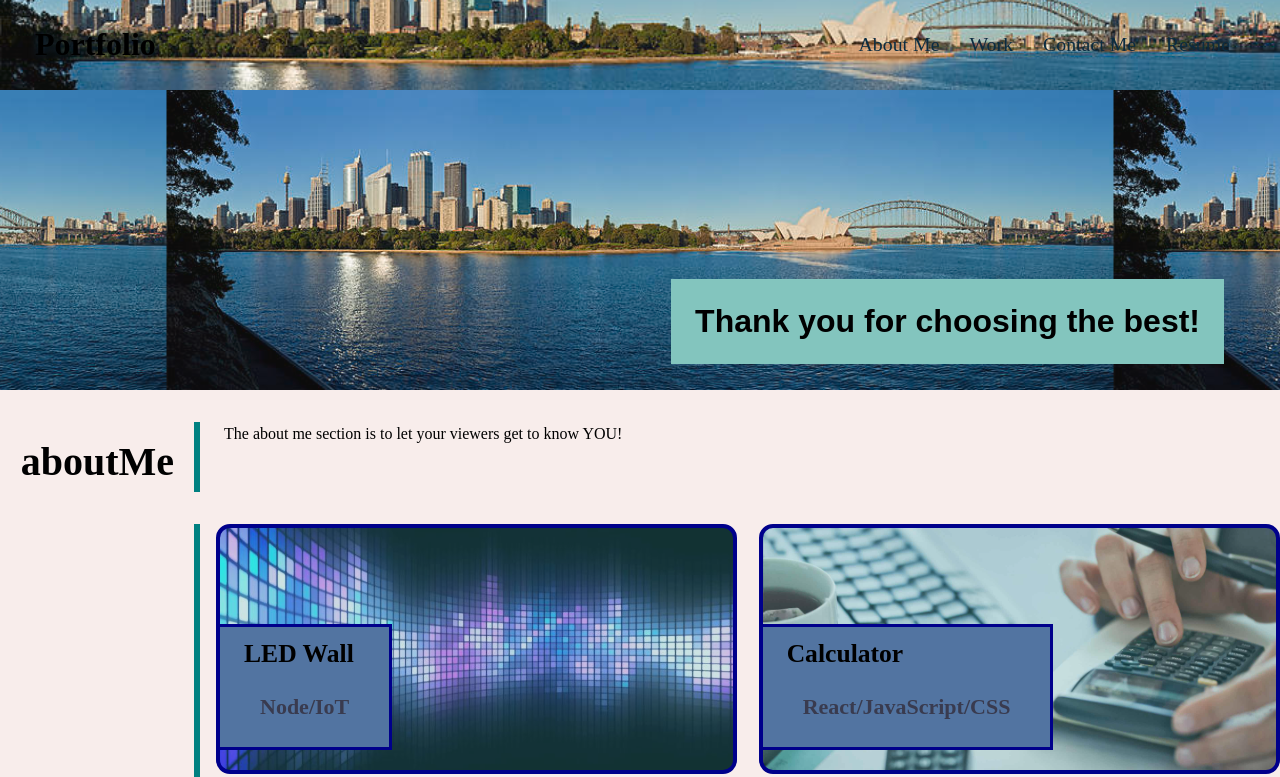
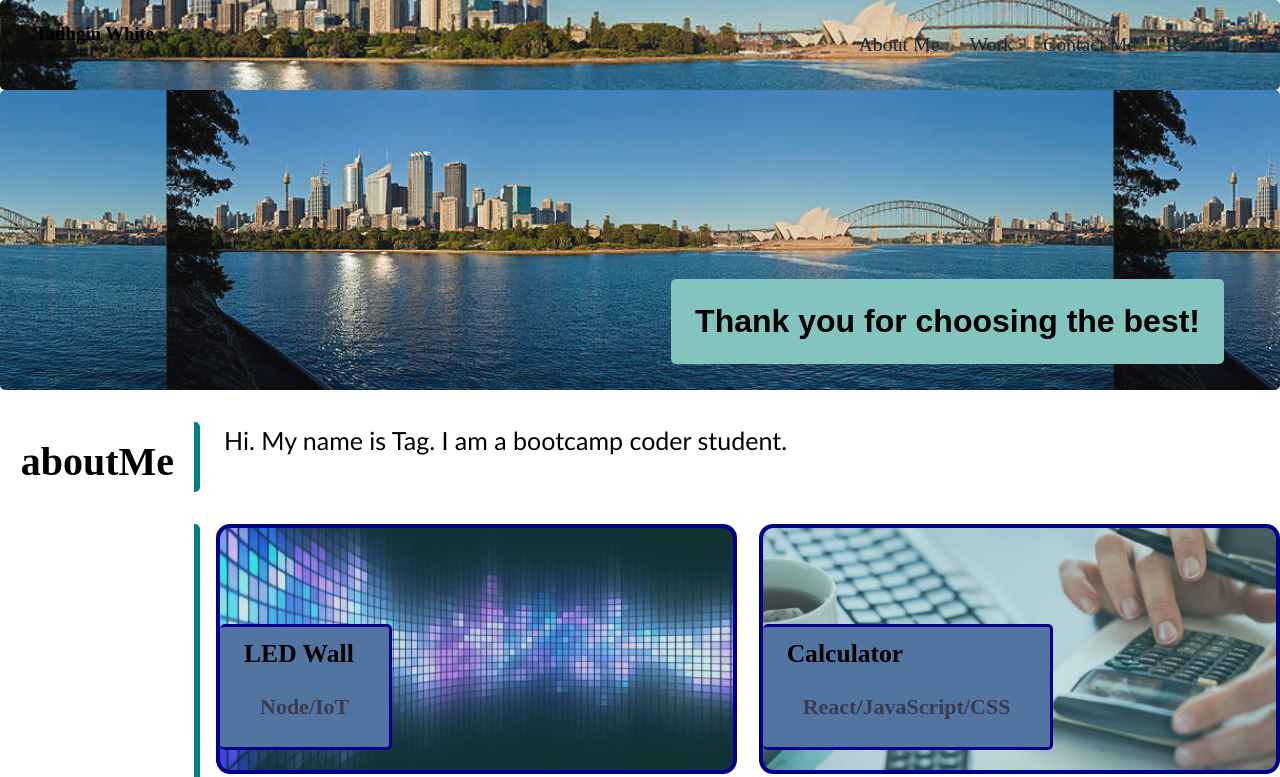
Before and after one commit to Tadhgin/CSS-Portfolio, a plain HTML site: page index.html in a window 1280 px wide. Shown: the top 777 px of the page. Drawn offline with Linux system fonts and the light colour scheme.

Commit message:
Updated HTML display name. Updated CSS to correct problems found in file and tidy up the UI

```diff
--- a/assets/CSS/styles.css
+++ b/assets/CSS/styles.css
@@ -1,5 +1,6 @@
 * {
   box-sizing: border-box;
+  border-radius: 5px;
   margin: 0;
   padding: 0;
 }
@@ -11,16 +12,11 @@ h5,
 h6 {
   margin: 0;
 }
-
-p {
-  margin: 0;
-}
 body {
   margin: 0;
   padding: 0;
   font-family: comic sans-serif
-  color: black;
-  background-color: var(--body);
+  background-color var(--body);
   line-height: 1.5;
 }
 :root {
@@ -137,10 +133,8 @@ footer h2 {
 .flex-itemMe {
   margin-left: 24px;
   font-family: 'Gill Sans', 'Gill Sans MT', Calibri, 'Trebuchet MS', sans-serif
-  font-size; 25px;
-  display: flex;
-  margin-bottom: 32px;
-}
+  ;font-size: 25px;}
+  display{flex:none}
 .flex-containerMe {
   display: flex;
 }
--- a/index.html
+++ b/index.html
@@ -9,7 +9,7 @@
   </head>
   <body>
     <header>
-      <h1>Portfolio</h1>
+      <h3>Tadhgin White</h3>
 
       <nav>
         <ul>
@@ -39,7 +39,7 @@
       </div>
       <div class="flex-itemMe">
         <p>
-          The about me section is to let your viewers get to know YOU!
+          Hi. My name is Tag. I am a bootcamp coder student.
         </p>
       </div>
       <!-- </div> -->
```
